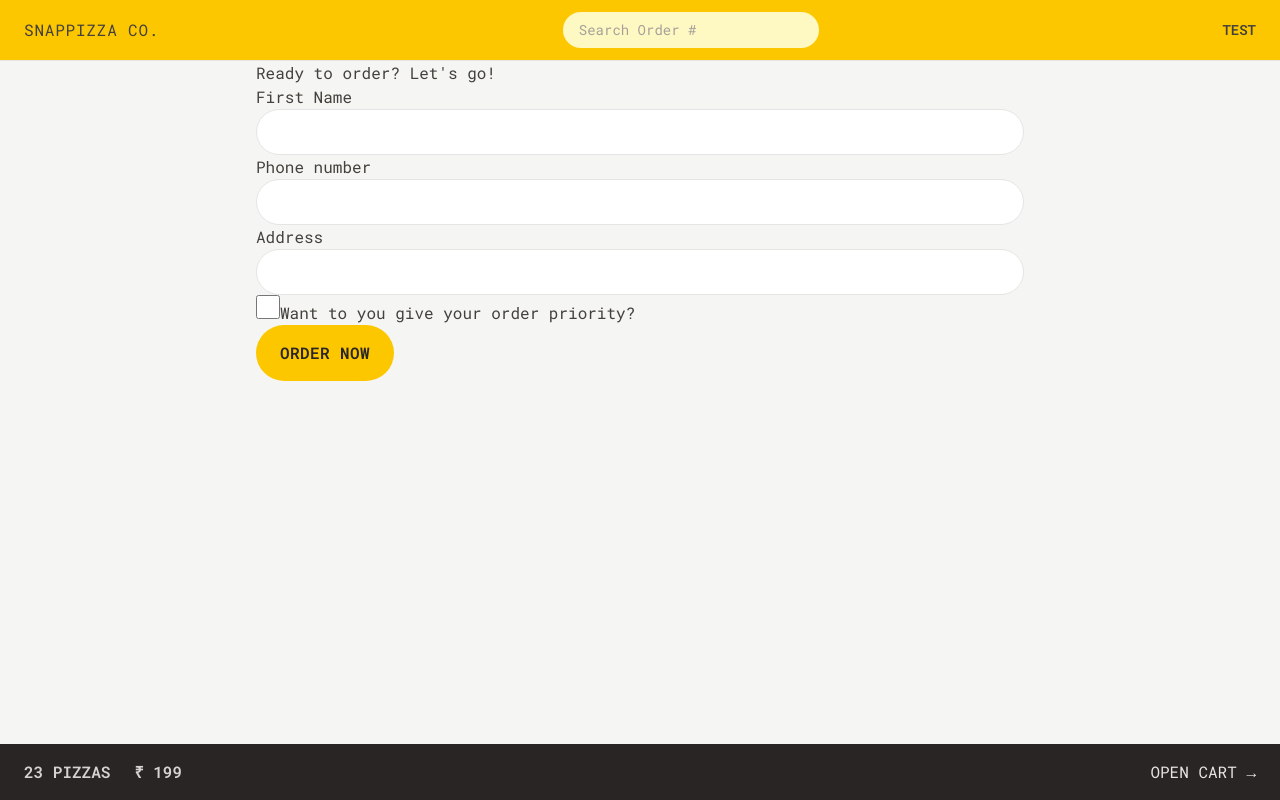
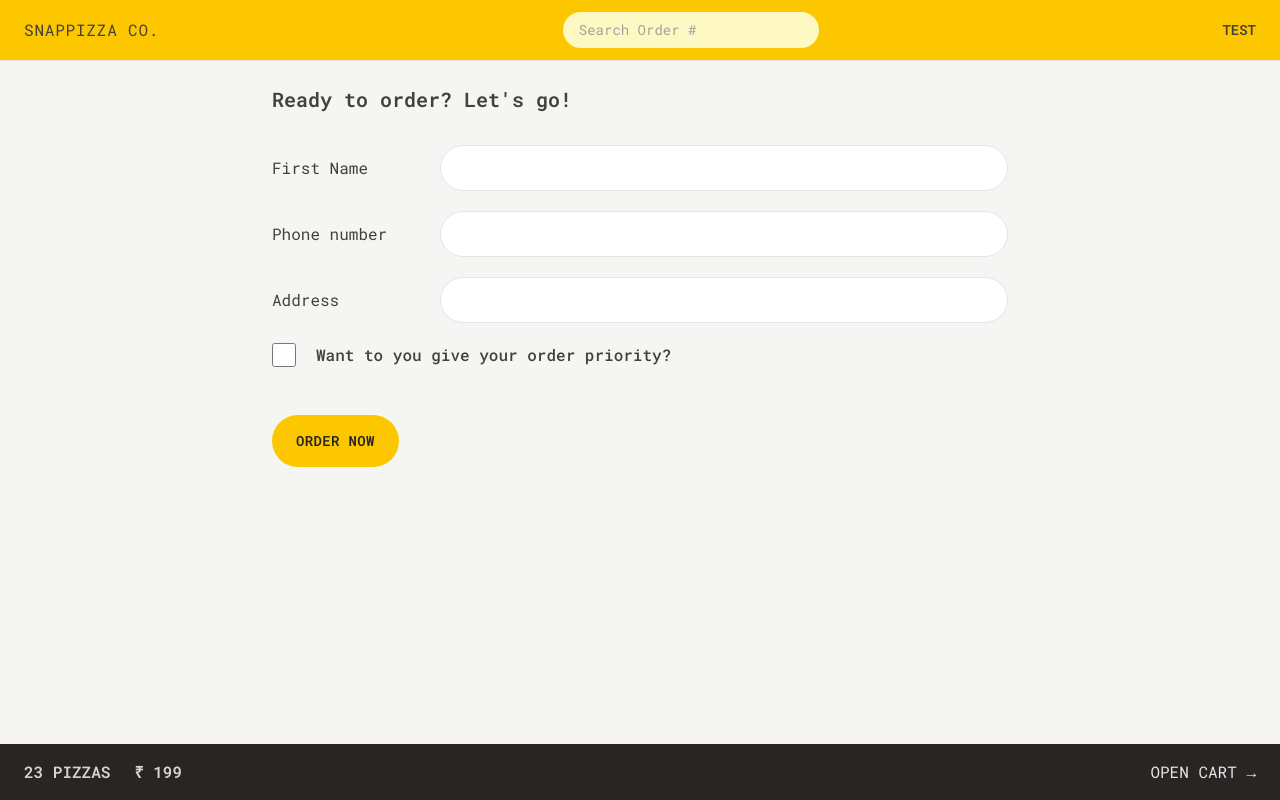
Before and after one commit to akash13nov/snapPizza, a React (Vite) app: page /order/new in a window 1280 px wide. Built offline with nearby package versions, Linux system fonts and the light colour scheme.

Commit message:
styling the order form and added fav icon

```diff
--- a/src/features/order/CreateOrder.jsx
+++ b/src/features/order/CreateOrder.jsx
@@ -40,31 +40,33 @@ function CreateOrder() {
   const cart = fakeCart;
 
   return (
-    <div>
-      <h2>Ready to order? Let's go!</h2>
+    <div className="px-4 py-6">
+      <h2 className="mb-8 text-xl font-semibold">Ready to order? Let's go!</h2>
 
       <Form method="POST">
-        <div>
-          <label>First Name</label>
-          <input className="input" type="text" name="customer" required />
+        <div className="mb-5 flex flex-col gap-2 sm:flex-row sm:items-center">
+          <label className="sm:basis-40">First Name</label>
+          <input className="input grow" type="text" name="customer" required />
         </div>
 
-        <div>
-          <label>Phone number</label>
-          <div>
-            <input className="input" type="tel" name="phone" required />
-          </div>
-          {formErrors?.phone && <p>{formErrors.phone}</p>}
-        </div>
-
-        <div>
-          <label>Address</label>
-          <div>
-            <input className="input" type="text" name="address" required />
+        <div className="mb-5 flex flex-col gap-2 sm:flex-row sm:items-center">
+          <label className="sm:basis-40">Phone number</label>
+          <div className="grow">
+            <input className="input w-full" type="tel" name="phone" required />
+            {formErrors?.phone && (
+              <p className="bg- mt-2 rounded-md bg-red-100 p-2 text-xs text-red-700">{formErrors.phone}</p>
+            )}
           </div>
         </div>
 
-        <div>
+        <div className="mb-5 flex flex-col gap-2 sm:flex-row sm:items-center">
+          <label className="sm:basis-40">Address</label>
+          <div className="grow">
+            <input className="input w-full" type="text" name="address" required />
+          </div>
+        </div>
+
+        <div className="mb-12 flex items-center gap-5">
           <input
             type="checkbox"
             name="priority"
@@ -73,7 +75,9 @@ function CreateOrder() {
             // onChange={(e) => setWithPriority(e.target.checked)}
             className="h-6 w-6 accent-yellow-400 focus:ring-2 focus:ring-yellow-400 focus:ring-offset-2 focus:outline-none"
           />
-          <label htmlFor="priority">Want to you give your order priority?</label>
+          <label htmlFor="priority" className="font-medium">
+            Want to you give your order priority?
+          </label>
         </div>
 
         <div>
--- a/src/index.css
+++ b/src/index.css
@@ -6,7 +6,7 @@
 }
 
 @utility input {
-  @apply w-full rounded-full border border-stone-200 bg-white px-4 py-2 text-sm transition-all duration-300 placeholder:text-stone-400 focus:ring-2 focus:ring-yellow-400 focus:outline-none md:px-6 md:py-3;
+  @apply rounded-full border border-stone-200 bg-white px-4 py-2 text-sm transition-all duration-300 placeholder:text-stone-400 focus:ring-2 focus:ring-yellow-400 focus:outline-none md:px-6 md:py-3;
 }
 
 /* https://dev.to/afif/i-made-100-css-loaders-for-your-next-project-4eje */
--- a/src/ui/Button.jsx
+++ b/src/ui/Button.jsx
@@ -2,13 +2,13 @@ import { Link } from 'react-router-dom';
 
 const Button = ({ children, disabled, to, type }) => {
   const base =
-    'inline-block cursor-pointer rounded-full bg-yellow-400  font-semibold tracking-wide text-stone-800 uppercase transition-colors duration-300 hover:bg-yellow-300 focus:bg-yellow-300 focus:ring-2 focus:ring-yellow-300 focus:ring-offset-2 focus:outline-none disabled:cursor-not-allowed';
+    'inline-block cursor-pointer rounded-full bg-yellow-400 text-sm font-semibold tracking-wide text-stone-800 uppercase transition-colors duration-300 hover:bg-yellow-300 focus:bg-yellow-300 focus:ring-2 focus:ring-yellow-300 focus:ring-offset-2 focus:outline-none disabled:cursor-not-allowed';
 
   const styles = {
     primary: base + ' px-4 py-3 md:px-6 md:py-4',
     small: base + ' px-4 py-2 md:px-5 md:py-2.5 text-xs',
     secondary:
-      'inline-block cursor-pointer rounded-full font-semibold tracking-wide text-stone-400 uppercase transition-colors duration-300 hover:bg-stone-300 hover:text-stone-800 focus:text-stone-800 focus:bg-stone-300 focus:ring-2 focus:ring-stone-200 focus:ring-offset-2 focus:outline-none disabled:cursor-not-allowed border-2 border-stone-300 px-4 py-2.5 md:px-6 md:py-3.5',
+      'inline-block text-sm  cursor-pointer rounded-full font-semibold tracking-wide text-stone-400 uppercase transition-colors duration-300 hover:bg-stone-300 hover:text-stone-800 focus:text-stone-800 focus:bg-stone-300 focus:ring-2 focus:ring-stone-200 focus:ring-offset-2 focus:outline-none disabled:cursor-not-allowed border-2 border-stone-300 px-4 py-2.5 md:px-6 md:py-3.5',
   };
 
   if (to)
```
Also changed, not shown: index.html (+5 -1 lines).
